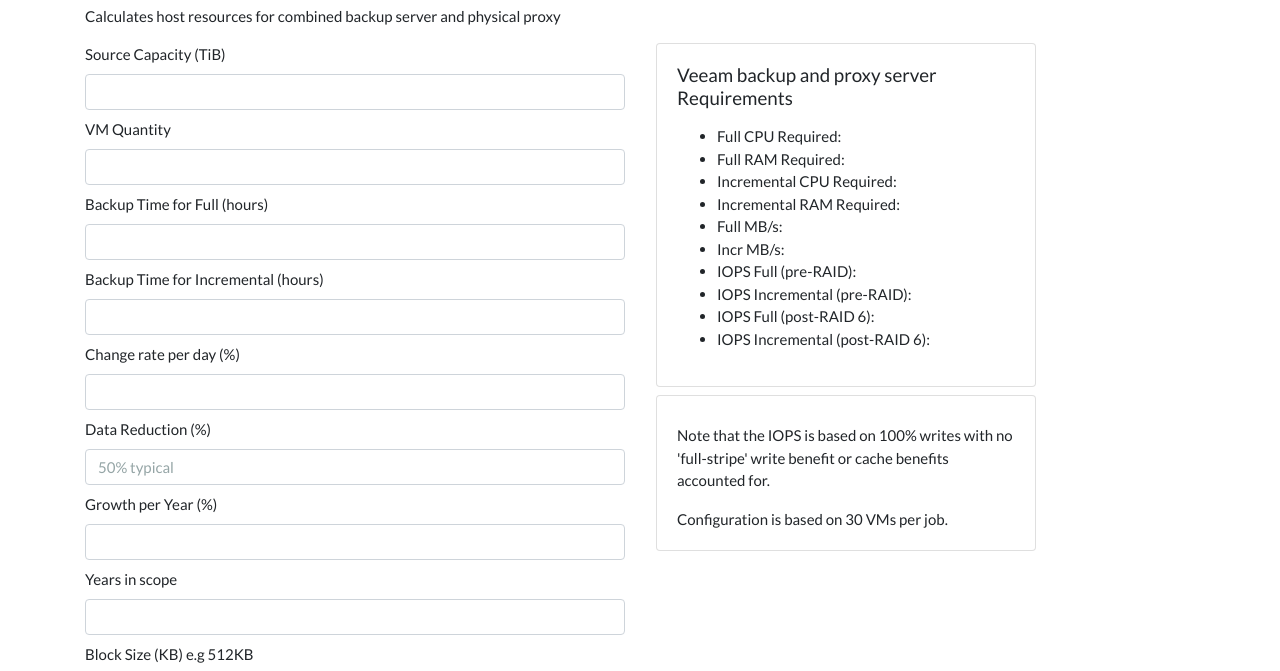
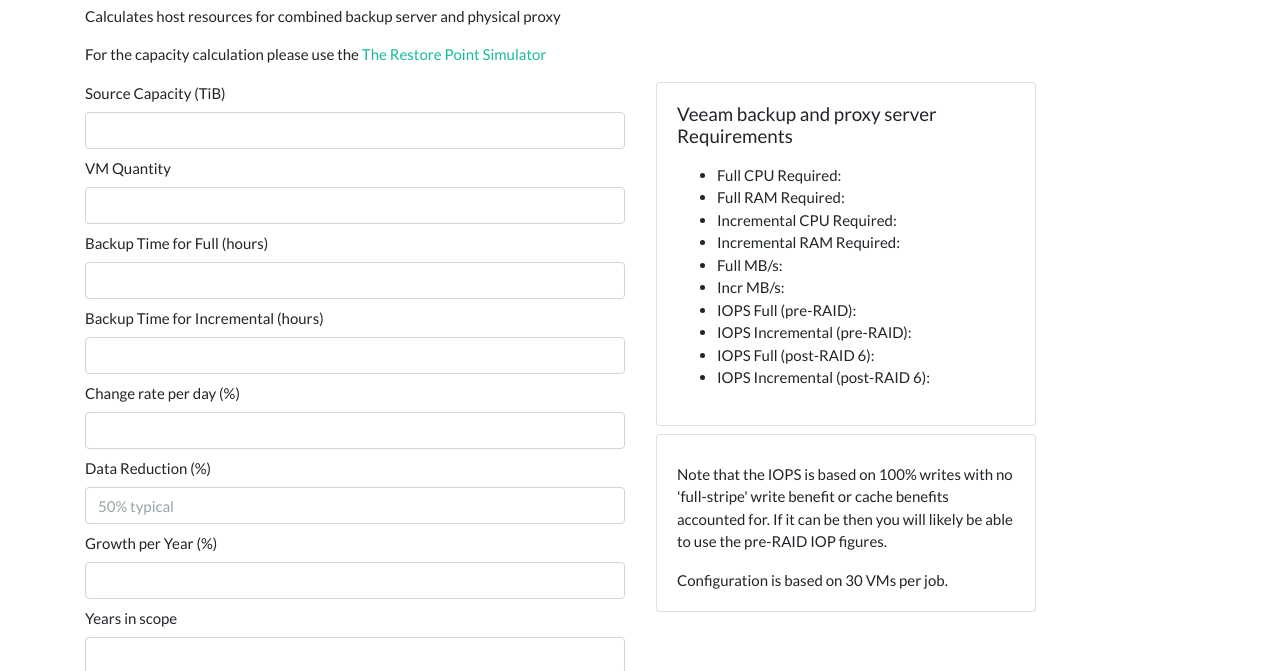
Before and after one commit to shapedthought/shapedthought.github.io, a plain HTML site: page Veeam_Server.html in a window 1280 px wide. Shown: the part 128-799 px from the top of the page. Drawn offline with nearby package versions, Linux system fonts and the light colour scheme.

Commit message:
Minor changes to Veeam sizer

```diff
--- a/Veeam_Server.html
+++ b/Veeam_Server.html
@@ -30,6 +30,7 @@
                     <div class="col">
                             <h3>Veeam Backup and Proxy Server sizer- beta</h3>
                             <p>Calculates host resources for combined backup server and physical proxy</p>
+                            <p>For the capacity calculation please use the <a href="http://rps.dewin.me/">The Restore Point Simulator</a> </p>
                     </div>
 
                 </div>
@@ -89,7 +90,10 @@
                         <div class="card">
                             <div class="card-body">
                                 <p class="card-text mt-2">
-                                    Note that the IOPS is based on 100% writes with no 'full-stripe' write benefit or cache benefits accounted for.</p>
+                                    Note that the IOPS is based on 100% writes with no 'full-stripe' write benefit or cache benefits accounted for.
+                                    If it can be then you will likely be able to use the pre-RAID IOP figures.
+                                </p>
+
                                 <p class="card-text mt-2">
                                     Configuration is based on 30 VMs per job.</p>
                             </div>
```
